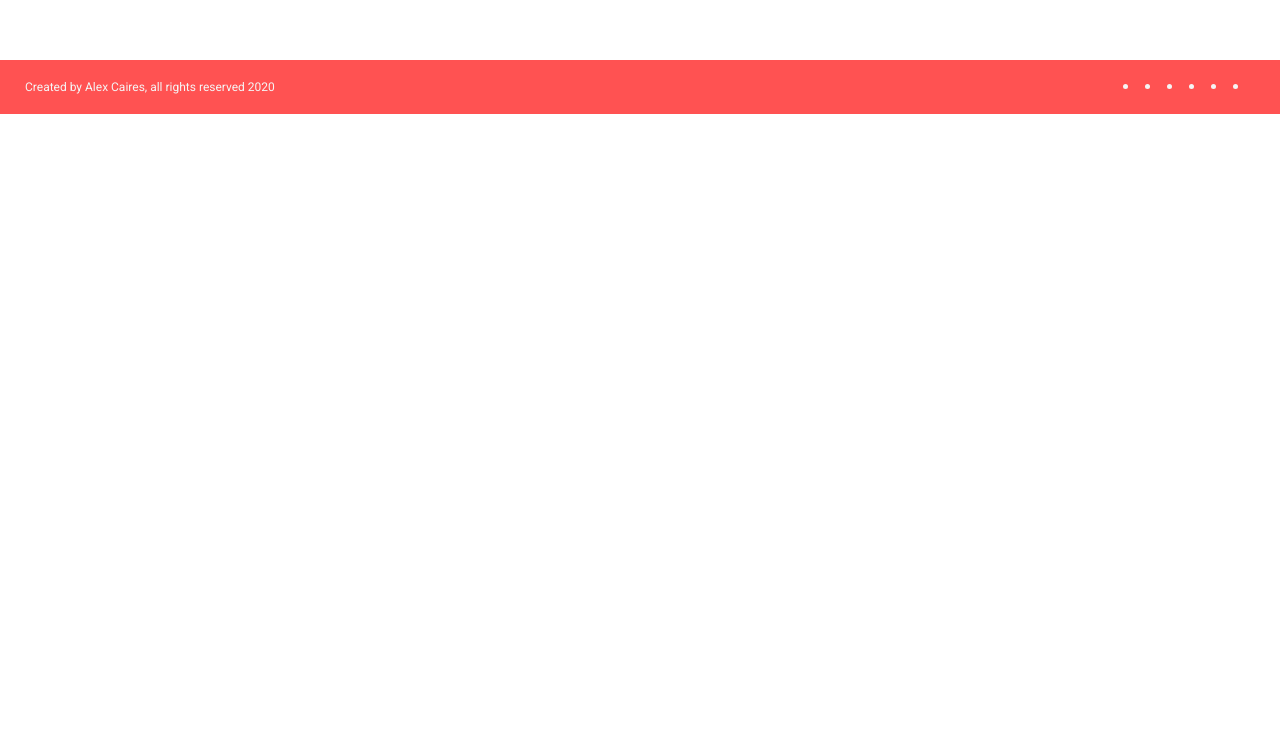
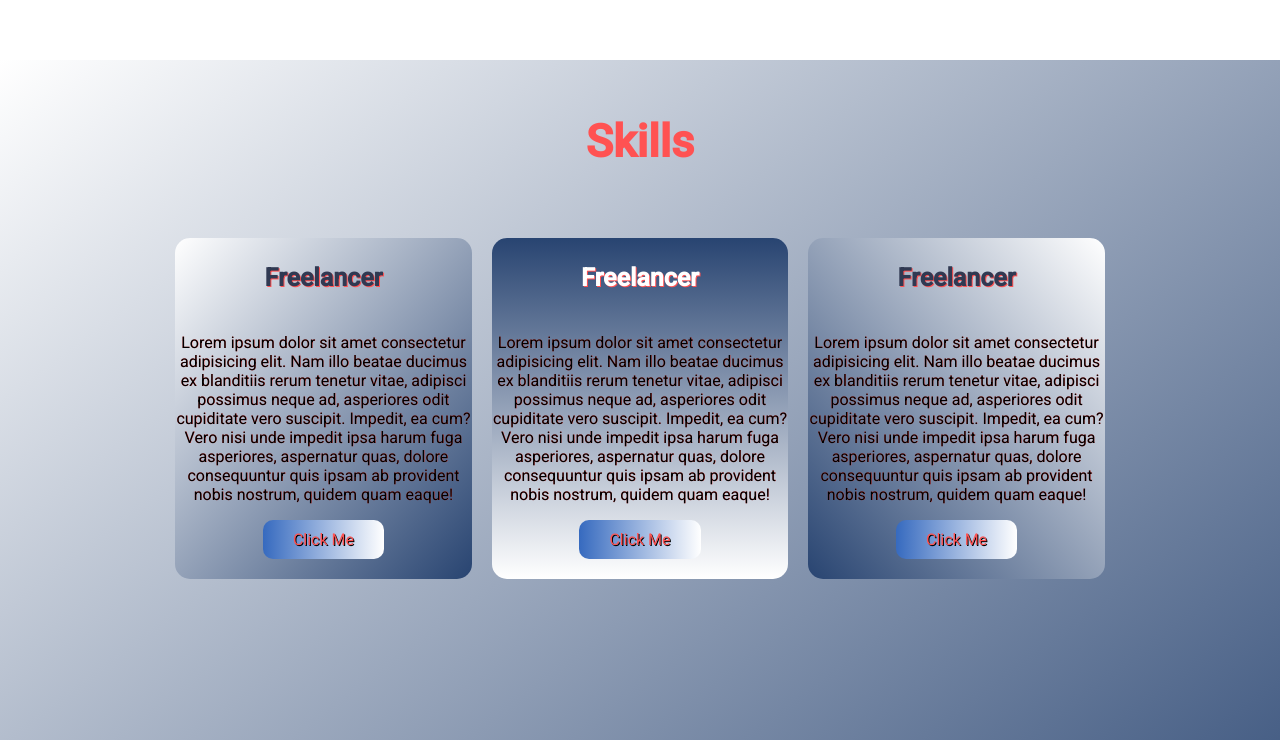
Before and after one commit to AleexCaires/AleexCaires-Portfolio, a Gatsby site: page / in a window 1280 px wide. Shown: the part 1540-2280 px from the top of the page. Before the commit the page ends 1654 px from the top, so only its background shows below. Built offline with nearby package versions, Linux system fonts and the light colour scheme; Gatsby itself is replaced by a stand-in of ours.

Commit message:
New changes to the body and “Skill“section added

```diff
--- a/src/components/about.js
+++ b/src/components/about.js
@@ -4,19 +4,23 @@
 
 
 const About = () => (
-<div id={AboutStyles.main}>
+  <div id={AboutStyles.main}>
     <h1>About me</h1>
     <div className={AboutStyles.inner}>
-        <div className={AboutStyles.mainItem}>
+      <div className={AboutStyles.mainItem}>
         <img src={images} alt="Avatar" />
 
-            <div className ={AboutStyles.text}>
-                <p>Hello my name is Tiago Caires, i am 22 Years old, originaly from Portugal, Madeira Island  </p>
-            </div>
+        <div className={AboutStyles.text}>
+          <p>
+            Hello my name is Tiago Caires, i am 22 Years old, originally from
+            Portugal, Madeira Island, where i studied Science and Technology, to the United Kingdom where i started learning and dived into programming since 2018.
+
+
+          </p>
         </div>
+      </div>
     </div>
-</div>
-
+  </div>
 )
 
 
--- /dev/null
+++ b/src/components/skills.js
@@ -0,0 +1,59 @@
+import React from "react"
+import SkillStyles from "../styles/components/skills.module.scss"
+
+class Skills extends React.Component {
+  componentDidMount() {}
+  render() {
+    return (
+      <div id={SkillStyles.skills}>
+      <h2>Skills</h2>
+        <div className={SkillStyles.inner}>
+          <div className={SkillStyles.item}>
+            <div className={SkillStyles.head}>
+              <h1>Freelancer</h1>
+            </div>
+            <p>
+              Lorem ipsum dolor sit amet consectetur adipisicing elit. Nam illo
+              beatae ducimus ex blanditiis rerum tenetur vitae, adipisci
+              possimus neque ad, asperiores odit cupiditate vero suscipit.
+              Impedit, ea cum? Vero nisi unde impedit ipsa harum fuga
+              asperiores, aspernatur quas, dolore consequuntur quis ipsam ab
+              provident nobis nostrum, quidem quam eaque!
+            </p>
+            <a href="#0">Click Me </a>
+          </div>
+          <div className={SkillStyles.item}>
+            <div className={SkillStyles.head}>
+              <h1>Freelancer</h1>
+            </div>
+            <p>
+              Lorem ipsum dolor sit amet consectetur adipisicing elit. Nam illo
+              beatae ducimus ex blanditiis rerum tenetur vitae, adipisci
+              possimus neque ad, asperiores odit cupiditate vero suscipit.
+              Impedit, ea cum? Vero nisi unde impedit ipsa harum fuga
+              asperiores, aspernatur quas, dolore consequuntur quis ipsam ab
+              provident nobis nostrum, quidem quam eaque!
+            </p>
+            <a href="#0">Click Me </a>
+          </div>
+          <div className={SkillStyles.item}>
+            <div className={SkillStyles.head}>
+              <h1>Freelancer</h1>
+            </div>
+            <p>
+              Lorem ipsum dolor sit amet consectetur adipisicing elit. Nam illo
+              beatae ducimus ex blanditiis rerum tenetur vitae, adipisci
+              possimus neque ad, asperiores odit cupiditate vero suscipit.
+              Impedit, ea cum? Vero nisi unde impedit ipsa harum fuga
+              asperiores, aspernatur quas, dolore consequuntur quis ipsam ab
+              provident nobis nostrum, quidem quam eaque!
+            </p>
+            <a href="#0">Click Me </a>
+          </div>
+        </div>
+      </div>
+    )
+  }
+}
+
+export default Skills
--- a/src/pages/index.js
+++ b/src/pages/index.js
@@ -2,12 +2,13 @@
 import Layout from "../components/layout"
 import Hero from "../components/hero"
 import About from "../components/about"
+import Skills from "../components/skills"
 
 const Home = () => (
   <Layout>
     <Hero />
     <About />
-
+    <Skills />
   </Layout>
 )
 
--- a/src/styles/_base/variables.scss
+++ b/src/styles/_base/variables.scss
@@ -1,16 +1,17 @@
-$primary : #303952;
-$secondary : #00cec9;
-$line:#FF5252;
-$gradient1:#7F5A83;
-$gradient2:#303952;
-$grad:linear-gradient(to bottom,$gradient2,$gradient1);
-$grad2:linear-gradient(45deg, lighten($line, 15%), $line);
-$gradMobile : linear-gradient(to bottom,$gradient2,$line );
+$primary: #303952;
+$secondary: #00cec9;
+$line: #ff5252;
+$gradient1: #7f5a83;
+$gradient2: #303952;
+$grad: linear-gradient(to bottom, $gradient2, $gradient1);
+$grad2: linear-gradient(45deg, lighten($line, 15%), $line);
+$gradMobile: linear-gradient(to bottom, $gradient2, $line);
+$gradSkills: linear-gradient(to bottom, #ffffff, #303952);
 
 $headerHeight: 60px;
 $maxwidth: 960px;
 
-$mobileMax:767px;
-$tabletMin:768px;
-$tabletMax:1023px;
-$desktopMin:1024px;
+$mobileMax: 767px;
+$tabletMin: 768px;
+$tabletMax: 1023px;
+$desktopMin: 1024px;
--- a/src/styles/components/about.module.scss
+++ b/src/styles/components/about.module.scss
@@ -1,54 +1,79 @@
 @import "../_base/variables";
 @import "../mixins/media";
 
-#main{
+#main {
   background-color: white;
   height: 100vh;
   // padding: 15px;
 
-    h1{
-        padding:55px;
+  h1 {
+    padding: 55px;
     text-align: center;
     color: #555555;
     font-size: 35px;
     margin: 0;
   }
-    .inner{
-    position:relative;
-    width:100%;
-    max-width:960px;
+  .inner {
+    position: relative;
+    width: 100%;
+    max-width: 960px;
     margin: 0 auto;
-    display:flex;
-    flex-direction:row;
-    flex-wrap:wrap;
-    justify-content:space-between;
-    align-items:flex-start;
+    display: flex;
+    flex-direction: row;
+    flex-wrap: wrap;
+    justify-content: space-between;
+    align-items: flex-start;
     height: 60vh;
-    background-color: white;
-    margin-top: -59px;
 
-    .mainItem{
-        position:relative;
-        border-radius:15px;
-        padding:15px;
-        margin-bottom:15px;
+    .mainItem {
+      position: relative;
+      border-radius: 15px;
+      padding: 15px;
+      margin-bottom: 15px;
       width: calc(100% - 20px);
-        display:flex;
+      display: flex;
       flex-direction: row;
       flex-wrap: nowrap;
       justify-content: space-between;
       margin: 25px;
       //background-color: $primary;
+      @include media("min-tablet") {
+        width: calc(100% - 10px);
+      }
+      @include media("max-mobile") {
+        position: relative;
+        display: flex;
+        flex-direction: column;
+        flex-wrap: nowrap;
+        align-items: center;
+      }
 
-        img{
+      img {
         border-right: 5px solid $line;
         width: 30%;
+        @include media("max-tablet") {
+          width: 30%;
+        }
+        @include media("max-mobile") {
+          width: 60%;
+        }
       }
 
-        .text{
-            margin-left: 100px;
+      .text {
+        margin-left: 60px;
 
+        p {
+          line-height: 29px;
+          color: #555555;
+          font-size: 15px;
+        }
+        @include media("max-mobile") {
+          width: 90%;
+          align-items: center;
+          margin-left: 0px;
+          margin-top: 25px;
         }
       }
     }
   }
+}
--- /dev/null
+++ b/src/styles/components/skills.module.scss
@@ -0,0 +1,90 @@
+@import "../_base/variables";
+@import "../mixins/media";
+
+#skills {
+  background: linear-gradient(to bottom right, #ffffff 0%, #284471 100%);
+
+  h2 {
+    padding: 55px;
+    text-align: center;
+    color: $line;
+    font-size: 45px;
+    margin: 0;
+  }
+
+  .inner {
+    position: relative;
+    width: 100%;
+    max-width: 960px;
+    margin: 0 auto;
+    display: flex;
+    flex-direction: row;
+    flex-wrap: wrap;
+    justify-content: space-between;
+    align-items: flex-start;
+    height: 100vh;
+    padding: 15px;
+
+    .item {
+      position: relative;
+      width: 100%;
+      border-radius: 15px;
+      margin-bottom: 15px;
+      position: relative;
+      display: flex;
+      flex-direction: row;
+      flex-wrap: wrap;
+      justify-content: space-around;
+      text-align: center;
+
+      &:nth-child(1) {
+        background: linear-gradient(to bottom right, #ffffff 0%, #284471 100%);
+      }
+      &:nth-child(2) {
+        background: linear-gradient(to top, #ffffff 0%, #284471 100%);
+        h1 {
+          color: white;
+        }
+      }
+      &:nth-child(3) {
+        background: linear-gradient(to bottom left, #ffffff 0%, #284471 100%);
+      }
+      @include media("min-tablet") {
+        width: calc(33% - 10px);
+      }
+      @include media("max-laptop") {
+        width: calc(33% - 10px);
+      }
+
+      .head {
+        text-align: center;
+
+        h1 {
+          font-size: 25px;
+          text-shadow: 1px 1px 0px $line;
+        }
+      }
+      p{
+          color:black;
+          text-shadow: 0.1px 0.1px 0px $line;
+      }
+      a {
+
+        display: block;
+        background: linear-gradient(to left, #ffffff 0%, #366abf 100%);
+        color: $line;
+        text-shadow: 1px 1px 0px black;
+        text-align: center;
+        text-decoration: none;
+        transition: all 0.2s ease-in-out;
+        padding: 10px 30px;
+        border-radius: 10px;
+        margin-bottom: 20px;
+          h1 {
+            color: white;
+          }
+        }
+
+      }
+    }
+  }
```
Lines whose indentation alone changed are shown as unchanged.
